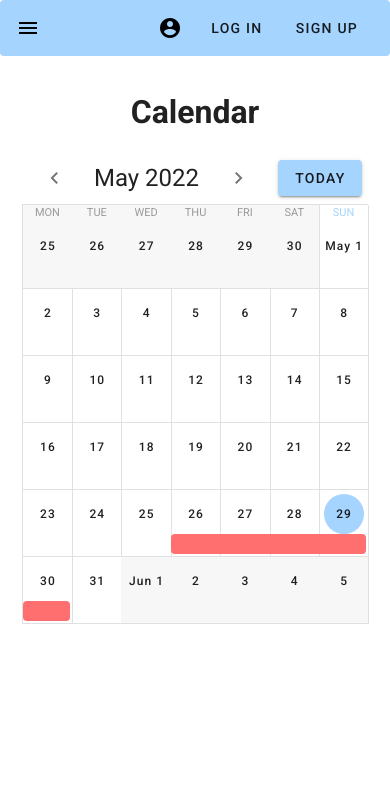
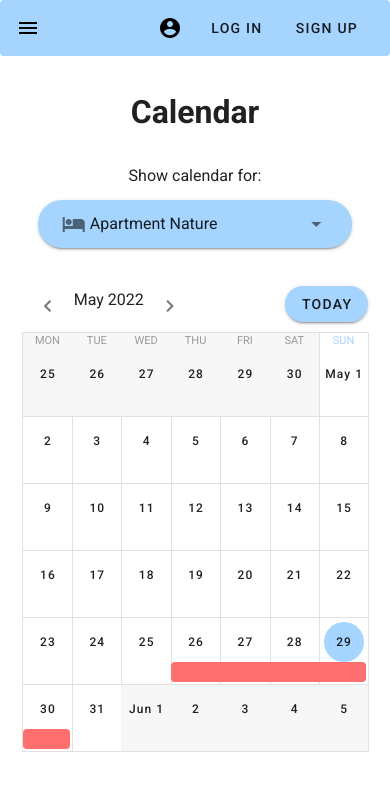
Before and after one commit to b0rke-mborina/apartment-manager-frontend, a Vue app: page /calendar in a window 390 px wide. Shown: the top 790 px of the page. Built offline with nearby package versions, Linux system fonts and the light colour scheme.

Commit message:
Calendar data based on accomodation selection, responsive improvements

```diff
--- a/src/views/CalendarView.vue
+++ b/src/views/CalendarView.vue
@@ -2,29 +2,50 @@
 	<v-container absolute fluid class="main-content">
 		<!-- Page title -->
 		<h1 class="mt-5 mb-4 text-center">Calendar</h1>
-		<!-- <CalendarItem/> -->
+		<!-- Select private accomoradtion by name whose calendar you want to see -->
+		<div class="select-div mt-4">
+			<span class="select-text mx-4">Show calendar for: </span>
+			<v-select v-model="privateAccomodationId"
+					 :items="privateAccomodations"
+					 item-value="ObjectId"
+					 item-text="name"
+					 label="Private accomodations"
+					 solo rounded
+					 @input="updateClosedPeriodsForPrivateAcomodation()"
+					 background-color="#A5D4FF"
+					 prepend-inner-icon="mdi-bed"
+					 class="mx-4">
+		</v-select>
+		</div>
 		<!-- Calendar actions (left, right, title, today) -->
-		<v-sheet class="d-flex flex-div">
+		<v-sheet class="d-flex grid-div">
+			<div class="calendar-months">
 				<!-- Button left - go one calendar period older -->
-			<v-btn icon class="ma-2" @click="$refs.calendar.prev()">
+				<v-btn icon @click="$refs.calendar.prev()" class="ma-2 arrow-btn">
 					<v-icon>mdi-chevron-left</v-icon>
 				</v-btn>
 				<!-- Calendar to title -->
 				<span v-if="$refs.calendar" class="calendar-title my-2">{{ $refs.calendar.title }}</span>
 				<!-- Button right - go one calendar period newer -->
-			<v-btn icon class="ma-2" @click="$refs.calendar.next()">
+				<v-btn icon @click="$refs.calendar.next()" class="ma-2 arrow-btn">
 					<v-icon>mdi-chevron-right</v-icon>
 				</v-btn>
+			</div>
 			<!-- Button today - set current month -->
-			<v-btn class="text-center my-2 today" color="#A5D4FF" @click="setToday">
+			<v-btn rounded color="#A5D4FF" @click="setToday" class="text-center my-2">
 				Today
 			</v-btn>
 		</v-sheet>
 		<!-- Sheet with calendar items -->
 		<v-sheet height="420">
-			<v-calendar ref="calendar" v-model="value" color="#A5D4FF"
-				event-overlap-mode="stack" type="month" :weekdays="weekday"
-				:events="closedPeriods" event-color="#FF6F6F">
+			<v-calendar ref="calendar"
+							v-model="value"
+							event-overlap-mode="stack"
+							type="month"
+							:weekdays="weekday"
+							:events="closedPeriodsForPrivateAccomodation"
+							event-color="#FF6F6F"
+							color="#A5D4FF">
 			</v-calendar>
 		</v-sheet>
 		<!-- Empty space at the bottom of page -->
@@ -40,46 +61,77 @@ export default {
 	name: 'CalendarView',
 	data() {
 		return {
-			closedPeriods: [],
 			mode: 'stack',
 			weekday: [1, 2, 3, 4, 5, 6, 0],
-			value: ''
+			value: '',
+			allClosedPeriods: [],
+			closedPeriodsForPrivateAccomodation: [],
+			privateAccomodations: [],
+			privateAccomodationId: null
 		}
 	},
 	mounted() {
+		let privateAccomodationsFromBackend = [
+			{
+				ObjectId: 111,
+				name: "Apartment Nature"
+			},
+			{
+				ObjectId: 112,
+				name: "Apartment Marie"
+			},
+			{
+				ObjectId: 113,
+				name: "Apartment x"
+			}
+		];
 		let periodsFromBackend = [
 			{
-				ObjecId: 110,
+				ObjectId: 110,
 				start: "2021-05-16",
-				end: "2021-05-25"
+				end: "2021-05-25",
+				privateAccomodationObjectId: 111
 			},
 			{
-				ObjecId: 100,
+				ObjectId: 100,
 				start: "2022-05-26",
-				end: "2022-05-30"
+				end: "2022-05-30",
+				privateAccomodationObjectId: 111
 			},
 			{
-				ObjecId: 101,
+				ObjectId: 101,
 				start: "2022-06-28",
-				end: "2022-07-08"
+				end: "2022-07-08",
+				privateAccomodationObjectId: 111
 			},
 			{
-				ObjecId: 102,
+				ObjectId: 102,
 				start: "2022-07-10",
-				end: "2022-07-20"
+				end: "2022-07-20",
+				privateAccomodationObjectId: 112
 			},
 			{
-				ObjecId: 103,
+				ObjectId: 103,
 				start: "2022-08-01",
-				end: "2022-08-15"
+				end: "2022-08-15",
+				privateAccomodationObjectId: 112
 			}
 		];
-		this.closedPeriods = periodsFromBackend;
-		console.log(this.closedPeriods);
+		this.privateAccomodations = privateAccomodationsFromBackend;
+		console.log(this.privateAccomodations);
+		this.privateAccomodationId = this.privateAccomodations[0].ObjectId;
+		console.log(this.privateAccomodationId);
+		this.allClosedPeriods = periodsFromBackend; // .filter(period => period.privateAccomodationObjectId === this.privateAccomodationId);
+		console.log(this.allClosedPeriods);
+		this.closedPeriodsForPrivateAccomodation = periodsFromBackend.filter(period => period.privateAccomodationObjectId === this.privateAccomodationId);
+		console.log(this.closedPeriodsForPrivateAccomodation);
 	},
 	methods: {
 		setToday () {
 			this.value = ''
+		},
+		updateClosedPeriodsForPrivateAcomodation() {
+			this.closedPeriodsForPrivateAccomodation = this.allClosedPeriods.filter(period => period.privateAccomodationObjectId === this.privateAccomodationId);
 		}
 	},
 	components: {
@@ -91,7 +143,54 @@ export default {
 
 <style scoped>
 	@import '@/assets/css/views-style.css';
+	.select-div {
+		display: grid;
+		grid-template-columns: auto auto;
+		justify-content: center;
+	}
+	.select-text {
+		line-height: 48px;
+	}
+	.grid-div {
+		display: grid;
+		grid-template-columns: 1fr 1fr;
+		justify-content: space-between;
+	}
+	.calendar-months {
+		width: 50%;
+		display: flex;
+		flex-direction: row;
+		justify-content: space-between;
+		flex-wrap: wrap;
+	}
+	.arrow-btn {
+		margin-left: 0px !important;
+		margin-right: 0px !important;
+	}
 	.calendar-title {
 		font-size: 24px;
 	}
+	@media (max-width:750px) {
+		.select-div {
+			grid-template-columns: auto;
+		}
+	}
+	@media (max-width:750px) {
+		.calendar-months {
+			width: 67%;
+		}
+		.select-text {
+			text-align: center;
+		}
+	}
+	@media (max-width:400px) {
+		.calendar-months {
+			width: auto;
+			padding-top: 2px;
+		}
+		.calendar-title {
+			font-size: 16px;
+			margin-top: 12px !important;
+		}
+	}
 </style>
```
Lines whose indentation alone changed are shown as unchanged.
